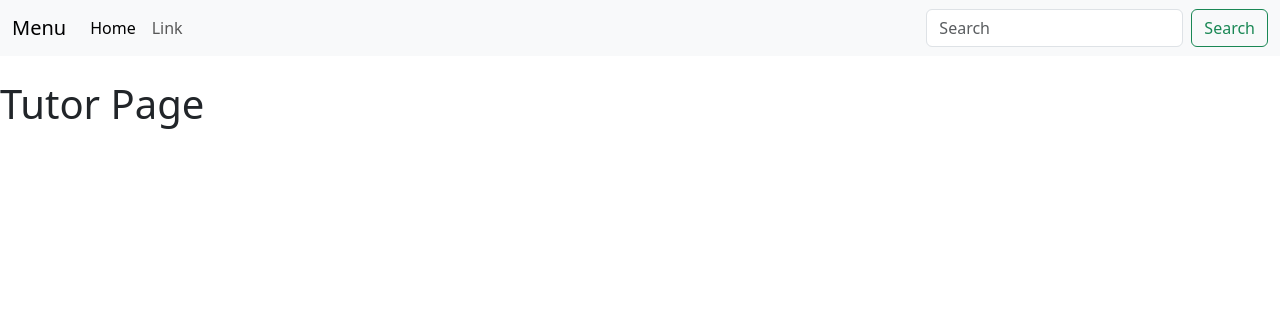
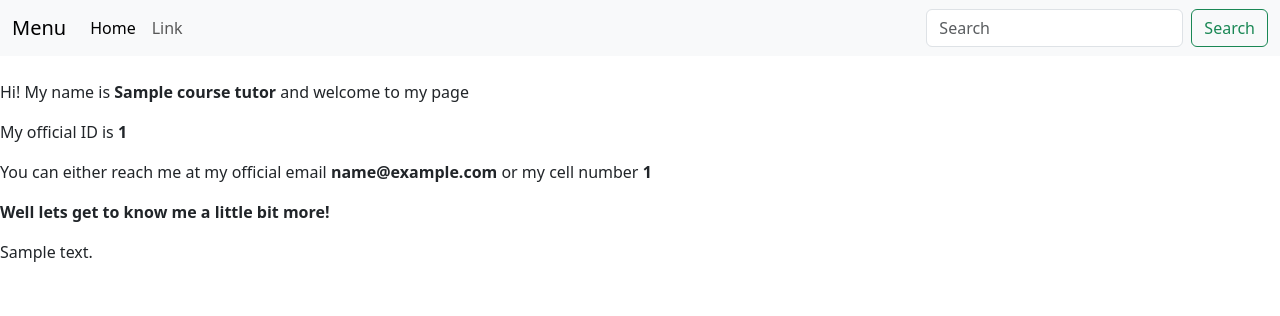
Before and after one commit to shahzill/SENG401_Project, a Django app: template studenthub/backend/tutorPage/templates/tutorPage/tutorPage.html in a window 1280 px wide. Shown: the top 316 px of the page. Run offline with Django 4.2, Linux system fonts and the light colour scheme; the template is opened without the code that fills it: most values are stand-ins (such as "Sample title", 1, 10 or a date in 2020).

Commit message:
Completed the tutors page

```diff
--- a/studenthub/backend/coursePage/templates/coursePage/coursePage.html
+++ b/studenthub/backend/coursePage/templates/coursePage/coursePage.html
@@ -31,7 +31,7 @@
               <p><strong> Tutors : </strong>
                 {% for tutors in courseTutors.all %}
 
-                  <li><a href="/tutorPage">{{ tutors }} </a>
+                  <li><a href="/tutorPage/{{tutors}}/{{tutors.tutorID}}">{{ tutors }} </a>
                     <div className="EmailAddress">
                       <p>Email Address : {{ tutors.tutorEmailAddress }}</p>
                     </div>
--- a/studenthub/backend/profPage/views.py
+++ b/studenthub/backend/profPage/views.py
@@ -16,7 +16,7 @@ from .forms import CreateUserForm
 from searchPage import views as searchPageViews
 
 def profPage(request, name, id):
-    print(name)
+
     authentication = signInViews.Authenticate()
     print(authentication)
     if authentication == 1:
--- a/studenthub/backend/tutorPage/templates/tutorPage/tutorPage.html
+++ b/studenthub/backend/tutorPage/templates/tutorPage/tutorPage.html
@@ -3,13 +3,25 @@
     <div className="Page">
 
 
-      <div className="TutorPage">
-          <h1> Tutor Page </h1>
+      <div className="tutorPage">
+        <p> Hi! My name is <strong>{{courseTutors.tutorName}}</strong> and welcome to my page </p>
 
+        <div className="Id">
+          <p>My official ID is <strong>{{courseTutors.tutorID}}</strong> </p>
 
+        </div>
 
+        <div className="Contact">
+          <p>You can either reach me at my official email <strong>{{courseTutors.tutorEmailAddress}}</strong>
+          or my cell number <strong>{{courseTutors.tutorPhoneNumber}}</strong> </p>
 
-      </div>
+        </div>
+
+        <div className="About">
+          <p> <strong>Well lets get to know me a little bit more!</strong></p>
+          <p>{{courseTutors.tutorAbout}}</p>
+
+        </div>
 
     </div>
 
--- a/studenthub/backend/tutorPage/urls.py
+++ b/studenthub/backend/tutorPage/urls.py
@@ -21,7 +21,7 @@ from django.conf.urls import include
 from . import views
 
 urlpatterns = [
-    path('', views.tutorPage, name='tutorPage'),
+    path('<str:name>/<str:id>', views.tutorPage, name='tutorPage'),
 
 
 ]
```
Also changed, not shown: studenthub/backend/tutorPage/views.py (+9 -3 lines), studenthub/backend/db.sqlite3.
